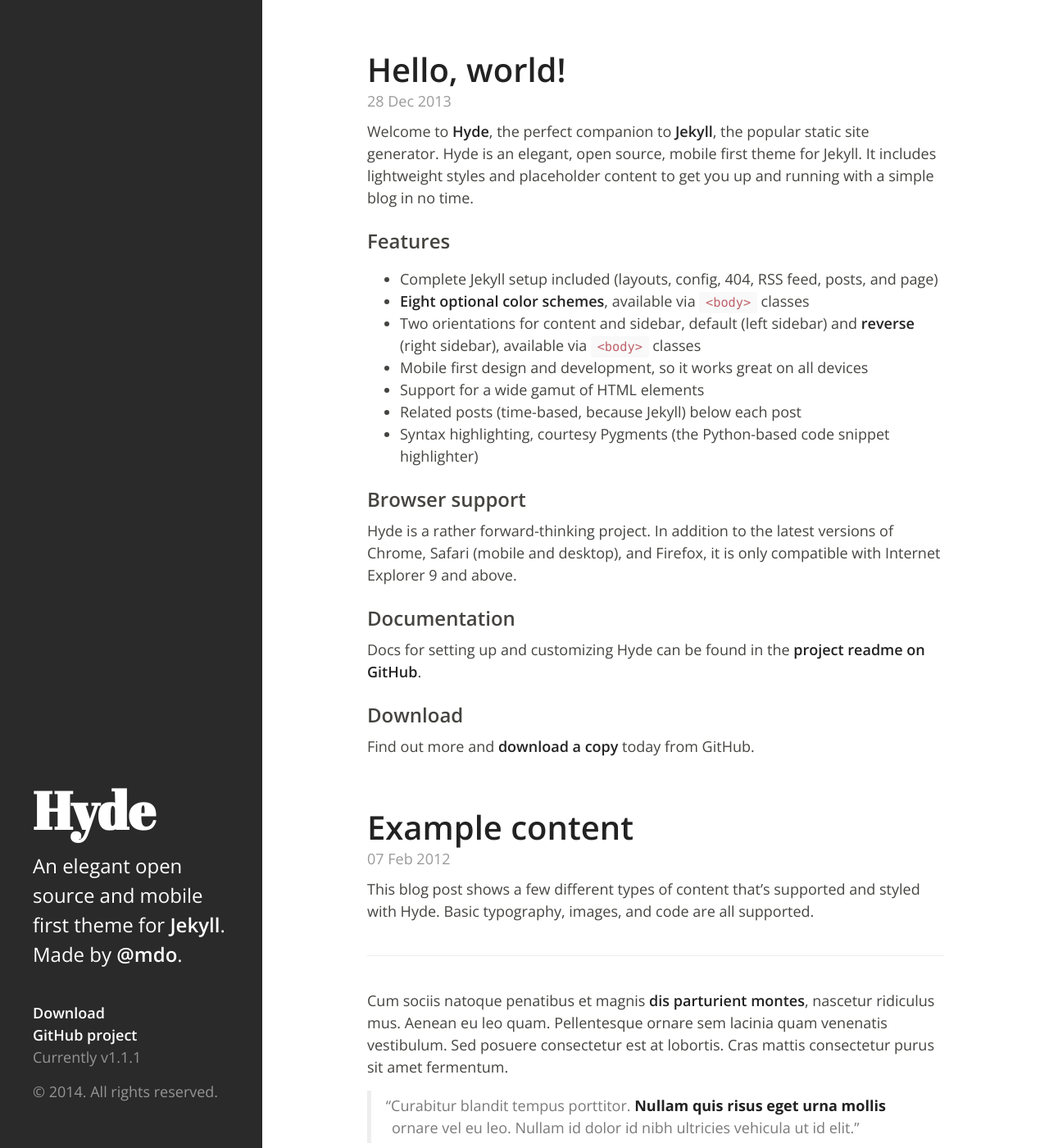
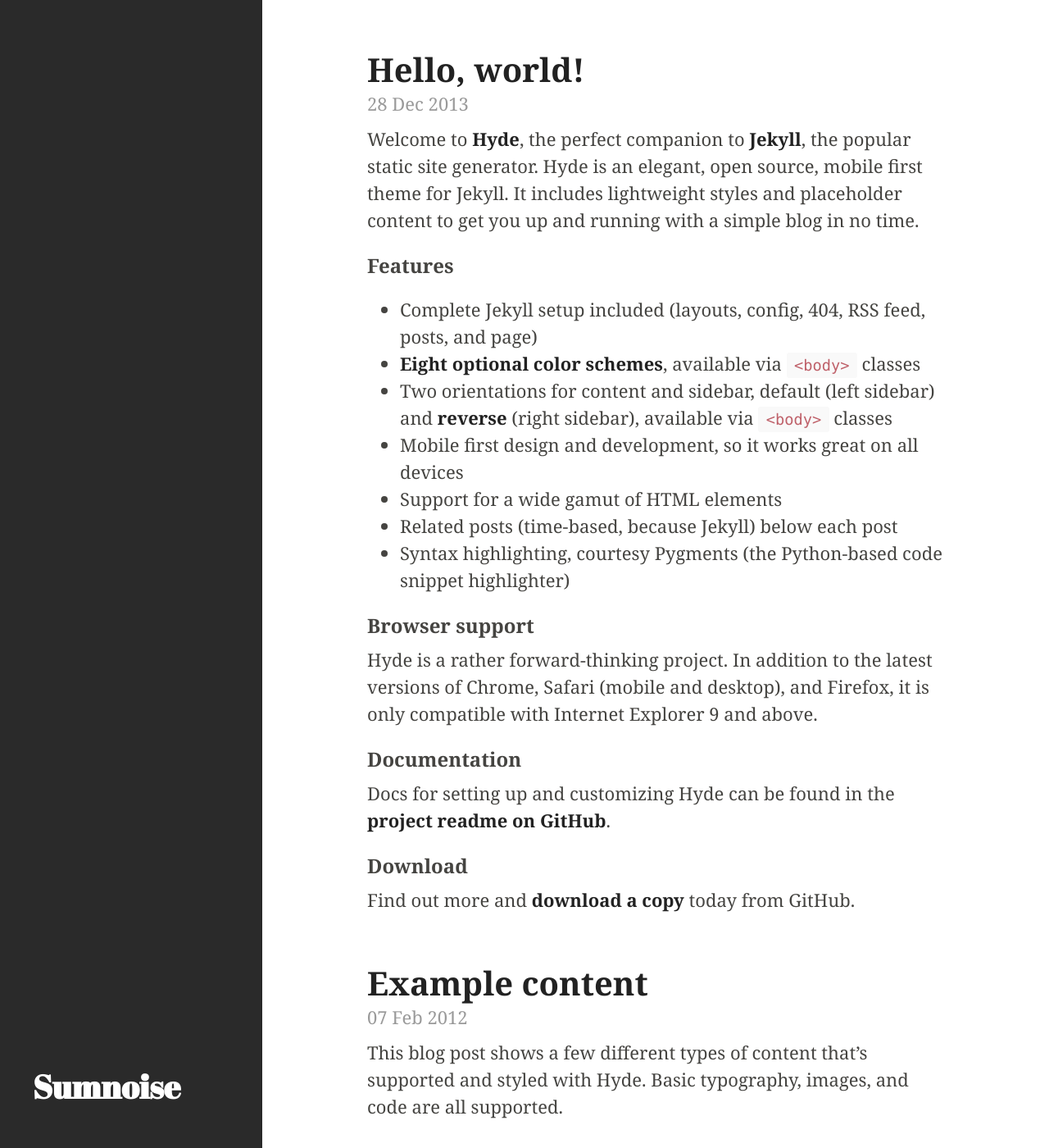
Before and after one commit to davidpmccormick/davidpmccormick.github.io, a Jekyll site: the page built from index.html, in a window 1280 px wide and 1400 px high. Shown: the whole window at 82% size. Built offline with Jekyll 4.4.1, drawn with Linux system fonts in a browser that asks for light colours; Markdown is read by kramdown in place of the engine named in the settings; the list of posts is cut into pages by our own code.

Commit message:
Add Typekit

```diff
--- a/_config.yml
+++ b/_config.yml
@@ -1,10 +1,8 @@
-title:        Hyde
-tagline:      'Hyde, a Jekyll theme'
-description:  'An elegant open source and mobile first theme for <a href="http://jekyllrb.com" target="_blank">Jekyll</a>. Made by <a href="https://twitter.com/mdo" target="_blank">@mdo</a>.'
-url:          http://andhyde.com
+title:        Sumnoise
+url:          http://davidpmccormick.github.io
 version:      1.1.1
 author:
-  name:       ''
+  name:       'DMC'
   email:      ''
 markdown:     rdiscount
 permalink:    pretty
--- a/_includes/head.html
+++ b/_includes/head.html
@@ -19,4 +19,7 @@
 
   <!-- RSS -->
   <link rel="alternate" type="application/rss+xml" title="RSS" href="/atom.xml">
+
+  <script type="text/javascript" src="//use.typekit.net/lfh3yku.js"></script>
+  <script type="text/javascript">try{Typekit.load();}catch(e){}</script>
 </head>
--- a/_layouts/default.html
+++ b/_layouts/default.html
@@ -7,26 +7,12 @@
 
     <header class="masthead">
       <div class="masthead-inner">
-        <h1>{{ site.title }}</h1>
-        <p class="lead">{{ site.description }}</p>
-
-        <div class="colophon">
-          <ul class="colophon-links">
-            <li>
-              <a href="https://github.com/mdo/hyde/archive/v{{ site.version }}.zip">Download</a>
-            </li>
-            <li>
-              <a href="https://github.com/mdo/hyde">GitHub project</a>
-            </li>
-            <li>Currently v{{ site.version }}</li>
-          </ul>
-          <p>&copy; 2014. {{ site.author.name }} All rights reserved.</p>
-        </div>
+        <h1><a href="{{site.url}}">{{site.title}}</a></h1>
       </div>
     </header>
 
     <div class="content container">
-      {{ content }}
+      {{content}}
     </div>
 
   </body>
--- a/public/css/hyde.css
+++ b/public/css/hyde.css
@@ -54,15 +54,15 @@
 }
 
 body {
-  font-family: "Open Sans", Helvetica, Arial, sans-serif;
-  font-size: 16px;
+  font-family: "chaparral-pro", Georgia, Times, serif;
+  font-size: 18px;
   line-height: 1.5;
   color: #454441;
   background-color: #fff;
 }
-@media (min-width: 990px) {
+@media (min-width: 600px) {
   body {
-    font-size: 18px;
+    font-size: 22px;
   }
 }
 
@@ -113,7 +113,7 @@
   display: inline-block;
   padding: 3px;
   font-size: 13px;
-  font-weight: bold;
+  font-weight: 600;
   color: #555;
   text-shadow: 0 1px 1px rgba(255, 255, 255, 0.5);
   text-transform: uppercase;
@@ -280,7 +280,7 @@
     left: 0;
   }
   .masthead h1 {
-    font-size: 64px;
+    font-size: 40px;
   }
   .colophon {
     margin-top: 40px;
@@ -370,7 +370,7 @@
 .pagination {
   overflow: hidden; /* clearfix */
   margin-top: 40px;
-  font-weight: bold;
+  font-weight: 600;
   color: #ccc;
   text-align: center;
   border-top: 1px solid #eee;
```
